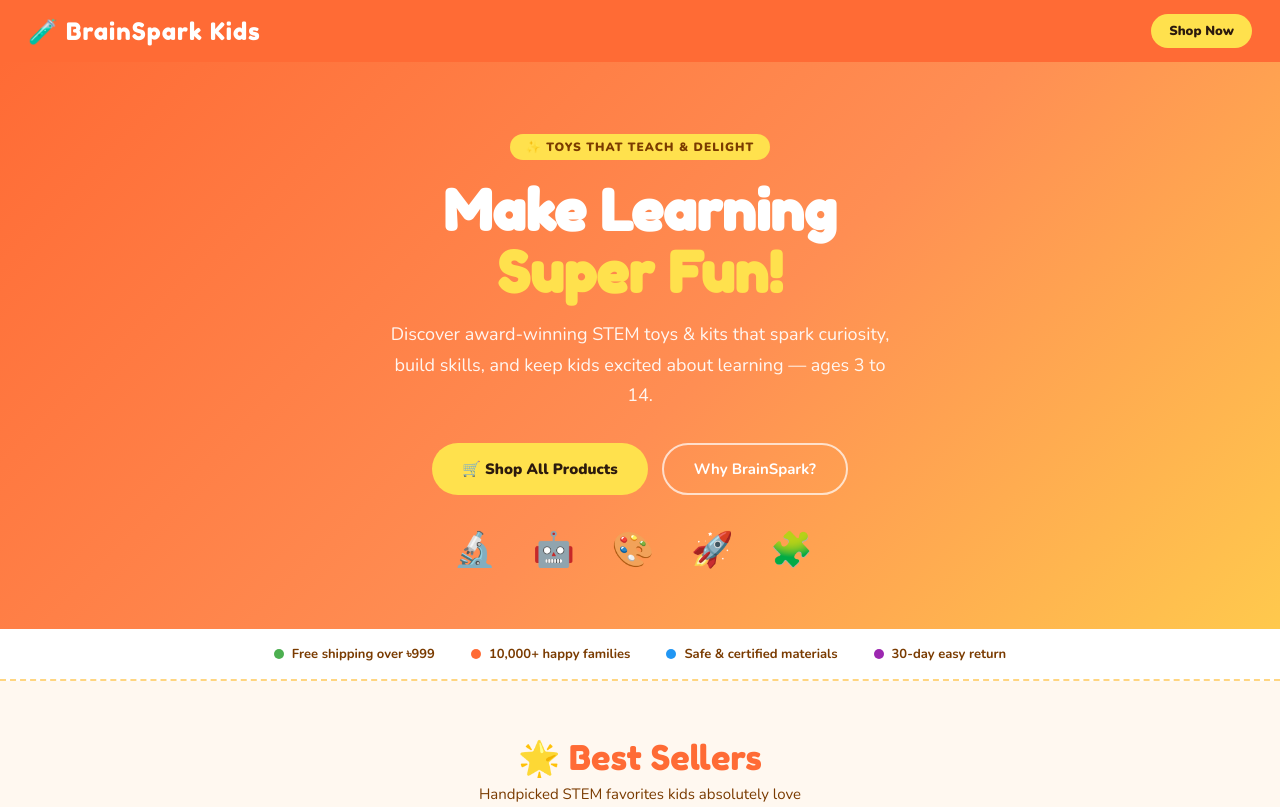
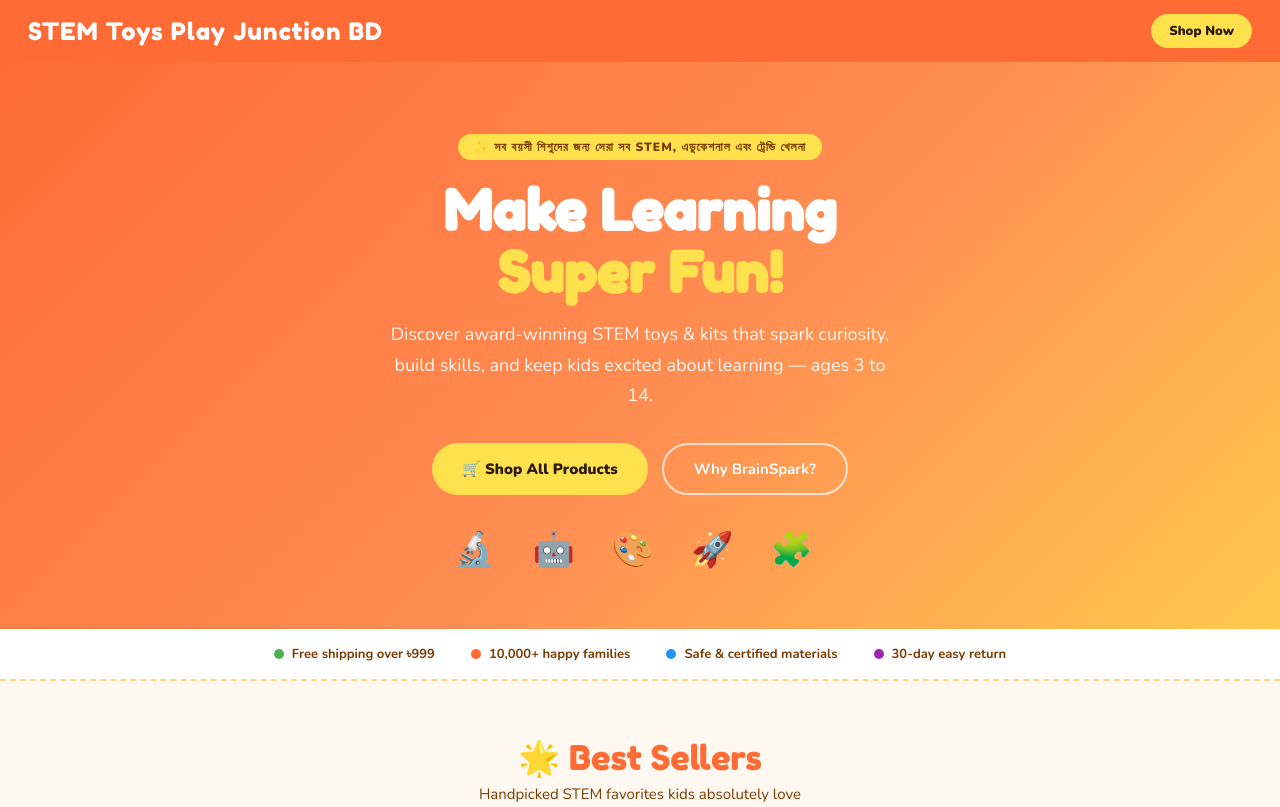
Before and after one commit to sharifnowaz45/STEM-toy-, a plain HTML site: page index.html in a window 1280 px wide. Shown: the top 807 px of the page. Drawn offline with nearby package versions, Linux system fonts and the light colour scheme.

Commit message:
Update index.html

```diff
--- a/index.html
+++ b/index.html
@@ -13,7 +13,7 @@
     .nav { background: #FF6B35; padding: 14px 28px; display: flex; justify-content: space-between; align-items: center; position: sticky; top: 0; z-index: 100; }
     .nav-logo { font-family: 'Fredoka One', cursive; font-size: 24px; color: #fff; letter-spacing: 1px; }
     .nav-cta { background: #FFE14D; color: #2C1A0E; font-family: 'Nunito', sans-serif; font-weight: 900; font-size: 13px; padding: 8px 18px; border-radius: 50px; border: none; cursor: pointer; transition: background 0.2s; }
-    .nav-cta:hover { background: #fff; }
+    .nav-cta:hover logo{ background: #fff; }
 
     /* HERO */
     .hero { background: linear-gradient(135deg, #FF6B35 0%, #FF8E53 55%, #FFC94D 100%); padding: 72px 28px 56px; text-align: center; }
@@ -107,12 +107,12 @@
 <body>
 
   <nav class="nav">
-    <div class="nav-logo">🧪 BrainSpark Kids</div>
+    <div class="nav-logo"> STEM Toys Play Junction BD</div>
     <button class="nav-cta" onclick="document.querySelector('.products').scrollIntoView({behavior:'smooth'})">Shop Now</button>
   </nav>
 
   <section class="hero">
-    <div class="hero-badge">✨ Toys That Teach & Delight</div>
+    <div class="hero-badge">✨ সব বয়সী শিশুদের জন্য সেরা সব STEM, এডুকেশনাল এবং ট্রেন্ডি খেলনা</div>
     <h1>Make Learning<br><span>Super Fun!</span></h1>
     <p class="hero-sub">Discover award-winning STEM toys & kits that spark curiosity, build skills, and keep kids excited about learning — ages 3 to 14.</p>
     <div class="hero-btns">
```
